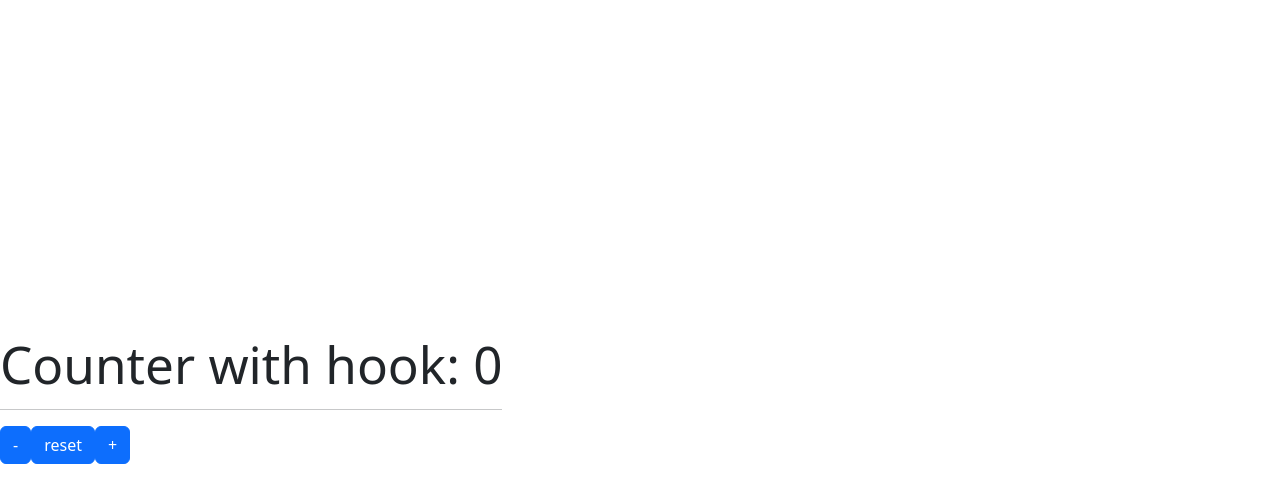
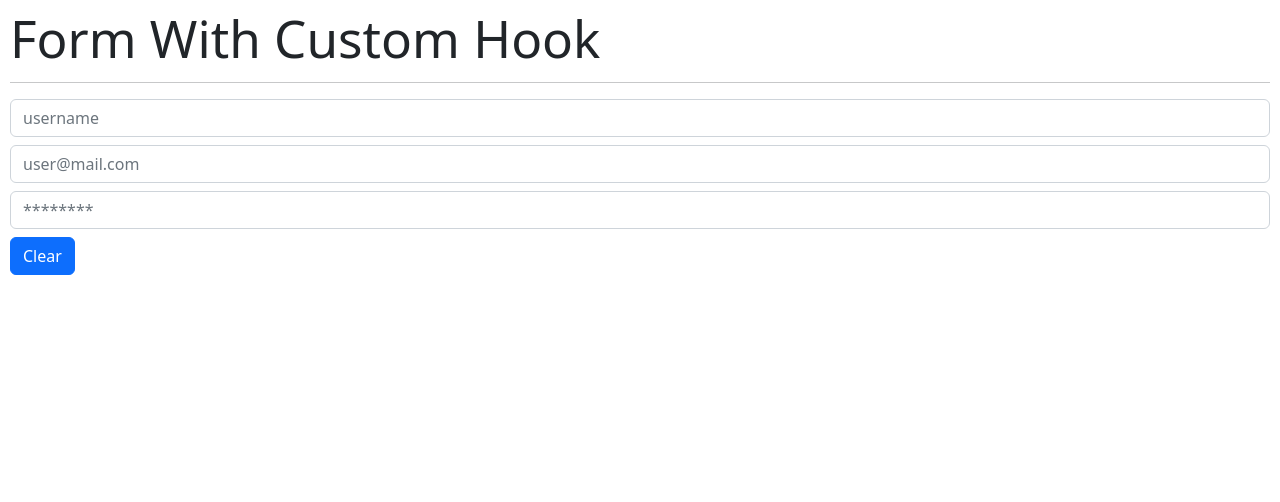
Before and after one commit to rodwyn/introduction-hooks, a React (Vite) app: page / in a window 1280 px wide. Shown: the top 502 px of the page. Built offline with nearby package versions, Linux system fonts and the light colour scheme.

Commit message:
Added useEffect lesson code.

```diff
--- /dev/null
+++ b/src/02-useEffect/FormWithCustomHook.jsx
@@ -0,0 +1,47 @@
+import { useEffect } from "react"
+import { useForm } from "../hooks/useForm";
+
+export const FormWithCustomHook = () => {
+  const {username, email, password, onInputChange, onResetForm} = useForm(
+    {
+      username: '',
+      email: '',
+      password: ''
+    }
+  );
+
+
+
+  return (
+  <>
+    <h1>Form With Custom Hook</h1>
+    <hr />
+
+    <input
+      type="text"
+      className="form-control"
+      placeholder="username"
+      name="username"
+      value={username}
+      onChange={onInputChange}/>
+    <input
+      type="email"
+      className="form-control mt-2"
+      placeholder="user@mail.com"
+      name="email"
+      value={email}
+      onChange={onInputChange}/>
+    <input
+      type="password"
+      className="form-control mt-2"
+      placeholder="********"
+      name="password"
+      value={password}
+      onChange={onInputChange}/>
+    <button
+      onClick={ onResetForm }
+      className="btn btn-primary mt-2">Clear</button>
+  </>
+
+  )
+}
--- /dev/null
+++ b/src/02-useEffect/Message.jsx
@@ -0,0 +1,22 @@
+import { useEffect } from "react"
+
+export const Message = () => {
+  useEffect(() => {
+    const onMouseMove = ({x,y}) => {
+      const coords = {x,y};
+      console.log(coords);
+    };
+
+    window.addEventListener('mousemove', onMouseMove);
+
+    return () => {
+      window.removeEventListener('mousemove', onMouseMove)
+    }
+  }, [])
+
+  return (
+    <>
+      <h3>Usuario ya existe</h3>
+    </>
+  )
+}
--- /dev/null
+++ b/src/02-useEffect/SimpleForm.jsx
@@ -0,0 +1,58 @@
+import { useEffect, useState } from "react"
+import { Message } from "./Message";
+
+export const SimpleForm = () => {
+  const [formState, setFormState] = useState({
+    username: 'rodes',
+    email: 'rodwyn@gmail.com'
+  });
+
+  const {email, username} = formState;
+
+  const onInputChange = ({target}) => {
+    const {name, value} = target;
+    setFormState({
+      ...formState,
+      [name]: value
+    });
+  };
+
+  useEffect(() => {
+    // console.log('useEffect called');
+  }, []);
+
+  useEffect(() => {
+    // console.log('formState called');
+  }, [formState]);
+
+  useEffect(() => {
+    // console.log('email called');
+  }, [email]);
+
+  return (
+  <>
+    <h1>SimpleForm</h1>
+    <hr />
+
+    <input
+      type="text"
+      className="form-control"
+      placeholder="username"
+      name="username"
+      value={username}
+      onChange={onInputChange}/>
+    <input
+      type="email"
+      className="form-control mt-2"
+      placeholder="user@mail.com"
+      name="email"
+      value={email}
+      onChange={onInputChange}/>
+    {
+      (username === 'rodes2') && <Message />
+    }
+
+  </>
+
+  )
+}
--- /dev/null
+++ b/src/hooks/useForm.js
@@ -0,0 +1,23 @@
+import { useState } from "react";
+
+export const useForm = (initialForm = {}) => {
+  const [formState, setFormState] = useState(initialForm);
+
+  const onInputChange = ({target}) => {
+    const {name, value} = target;
+    setFormState({
+      ...formState,
+      [name]: value
+    });
+  };
+
+  const onResetForm = () => {
+    setFormState(initialForm)
+  }
+
+  return {
+    ...formState,
+    onInputChange,
+    onResetForm
+  }
+}
--- a/src/index.css
+++ b/src/index.css
@@ -25,11 +25,7 @@
 }
 
 body {
-  margin: 0;
-  display: flex;
-  place-items: center;
-  min-width: 320px;
-  min-height: 100vh;
+  padding: 10px;
 }
 
 h1 {
--- a/src/main.jsx
+++ b/src/main.jsx
@@ -1,12 +1,11 @@
 import React from 'react'
 import ReactDOM from 'react-dom/client'
-import { CounterApp } from './01-useState/CounterApp'
-import { CounterWithCustomHook } from './01-useState/CounterWithCustomHook'
-import { HooksApp } from './HooksApp'
+import { FormWithCustomHook } from './02-useEffect/FormWithCustomHook'
+import { SimpleForm } from './02-useEffect/SimpleForm'
 import './index.css'
 
 ReactDOM.createRoot(document.getElementById('root')).render(
-  <React.StrictMode>
-    <CounterWithCustomHook />
-  </React.StrictMode>
+  // <React.StrictMode>
+    <FormWithCustomHook />
+  // </React.StrictMode>
 )
```
Also changed, not shown: src/hooks/useCounter.js (renamed from src/hooks/useCounter.jsx).
